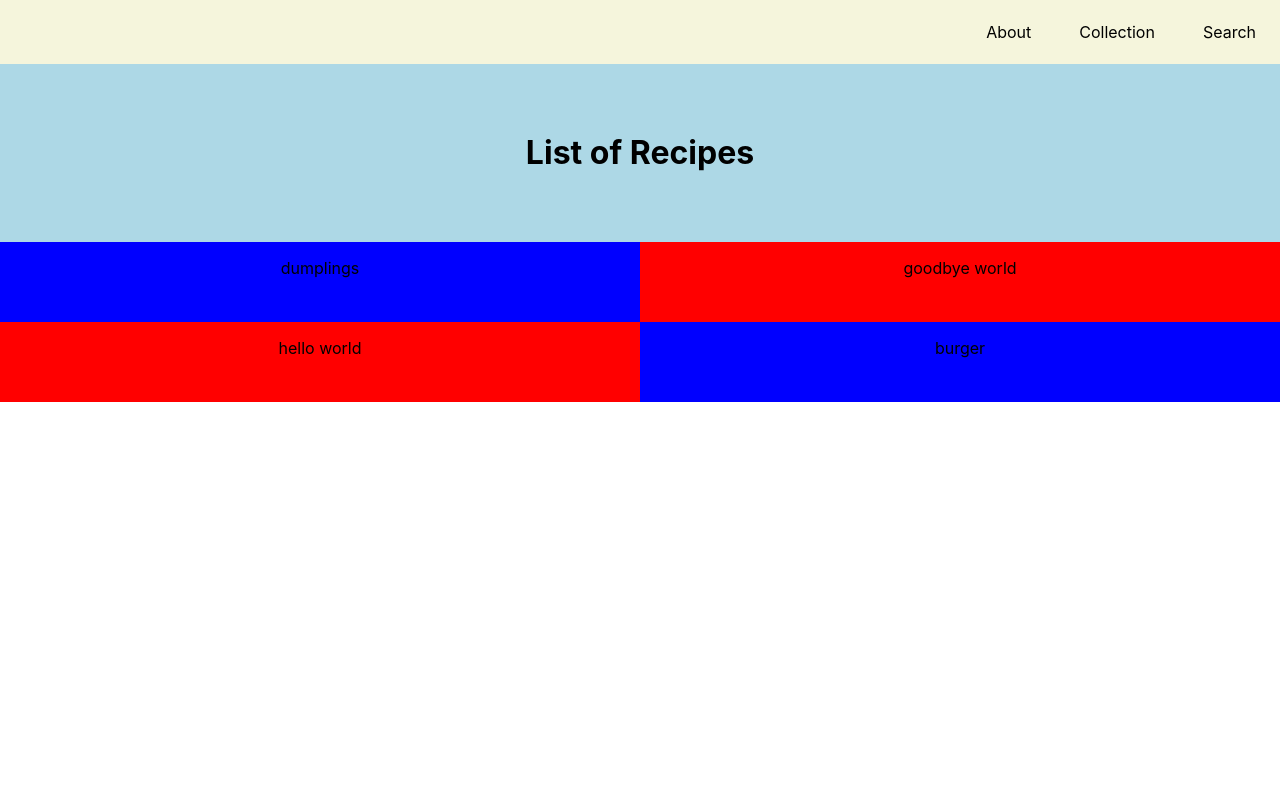
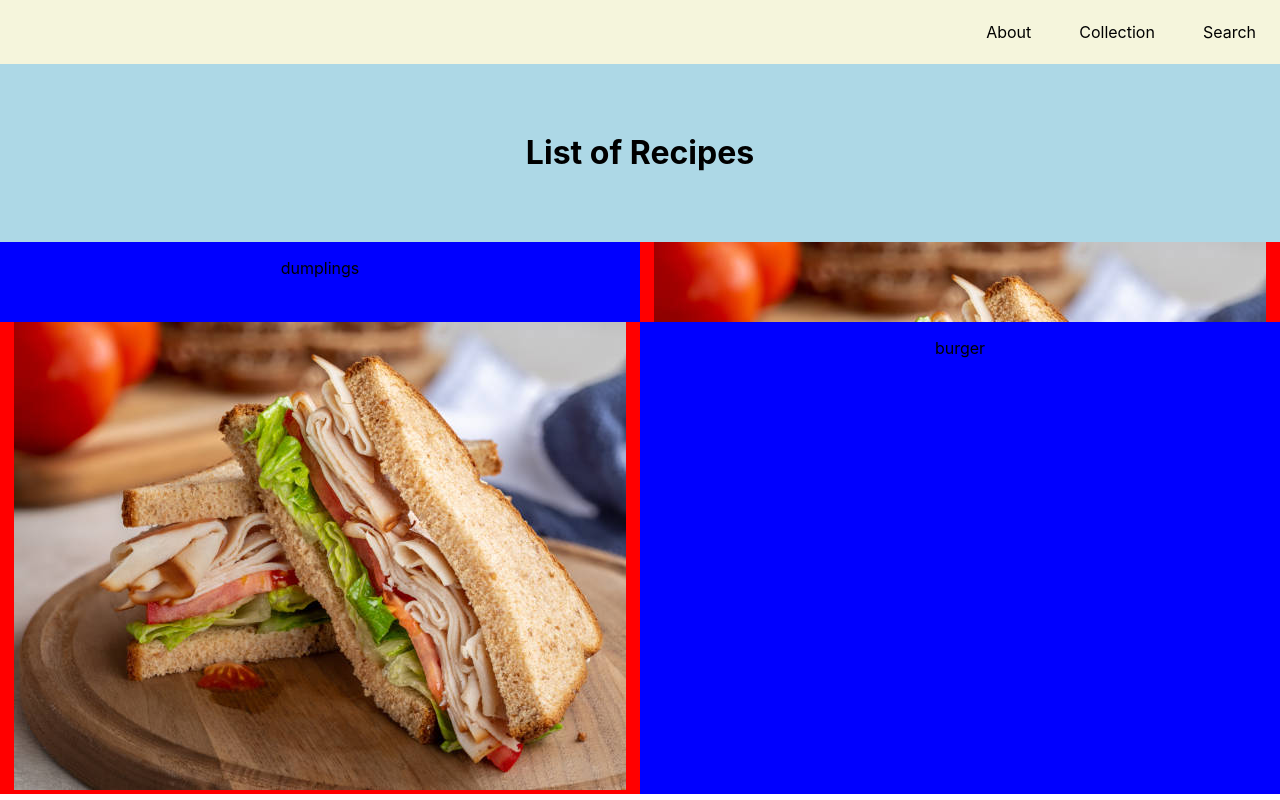
Before and after one commit to weiqixu05/recipes, a React (Create React App) app: page /collection in a window 1280 px wide. Built offline with nearby package versions, Linux system fonts and the light colour scheme.

Commit message:
added imagesrc

```diff
--- a/src/frontend/modules/recipes.js
+++ b/src/frontend/modules/recipes.js
@@ -1,6 +1,8 @@
+import image from "../../files/images/image.jpg";
+
 const recipeData=[
     {
-        //img= whatever imported
+        img: image,
         name:"dumplings",
         description:"chinese food",
         ingredients:["meat", "vegetables", "dough"],
@@ -20,7 +22,7 @@ const recipeData=[
         ]
     },
     {
-        //img= whatever imported
+        img: image,
         name:"burger",
         description:"american food",
         ingredients:["meat", "vegetables", "bun", "condiments"],
--- a/src/frontend/pages/Collection/Collection.css
+++ b/src/frontend/pages/Collection/Collection.css
@@ -12,4 +12,5 @@
 .recipe-image{
     text-align:center;
     background:red;
+    object-fit:fill;
 }
--- a/src/frontend/pages/Collection/Collection.jsx
+++ b/src/frontend/pages/Collection/Collection.jsx
@@ -1,4 +1,4 @@
-import React, {useState} from "react";
+import React from "react";
 import "./Collection.css";
 import "../../styles.css";
 import {recipeData} from "../../modules/recipes.js";
@@ -18,7 +18,7 @@ export default function Collection(){
                                 <p>{recipe.name}</p>
                             </div>
                             <div className="recipe-image">
-                                <p>goodbye world</p>
+                                <img src={recipe.img}/>
                             </div>
                         </div>
                         )
@@ -26,7 +26,7 @@ export default function Collection(){
                         return(
                             <div className="recipe-body" key={i}>
                                 <div className="recipe-image">
-                                    <p>hello world</p>
+                                    <img src={recipe.img}/>
                                 </div>
                                 <div className="recipe-text">
                                     <p>{recipe.name}</p>
```
Also changed, not shown: src/files/images/image.jpg (added).
